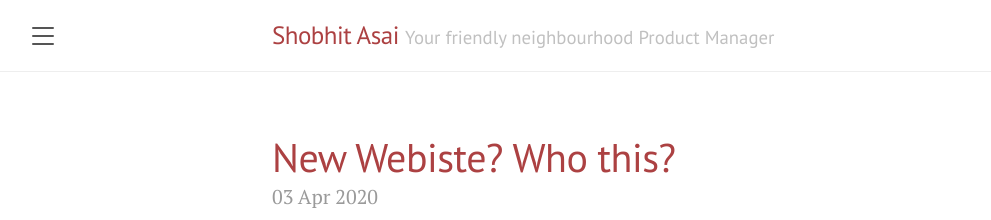
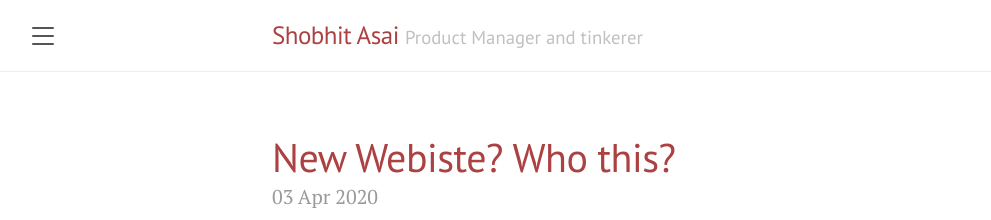
Before and after one commit to asaiatin/asaiatin.github.io, a Jekyll site: the page built from index.html, in a window 1280 px wide and 900 px high. Shown: the top 220 px of the window, without its empty margins (8-999 px from the left). Built offline with Jekyll 4.4.1, drawn with Linux system fonts in a browser that asks for light colours; the list of posts is cut into pages by our own code.

Commit message:
Changed the homepage title

```diff
--- a/_config.yml
+++ b/_config.yml
@@ -1,6 +1,6 @@
 # Setup
 title:               Shobhit Asai
-tagline:             'Your friendly neighbourhood Product Manager'
+tagline:             'Product Manager and tinkerer'
 description:         'I make digital products that solve a problem and delight users, social impact is a plus!'
 url:                 https://asaiat.in
 baseurl:             ''
```
Also changed, not shown: 1 other file.
